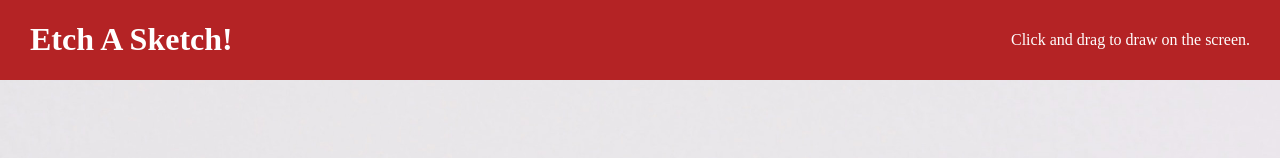
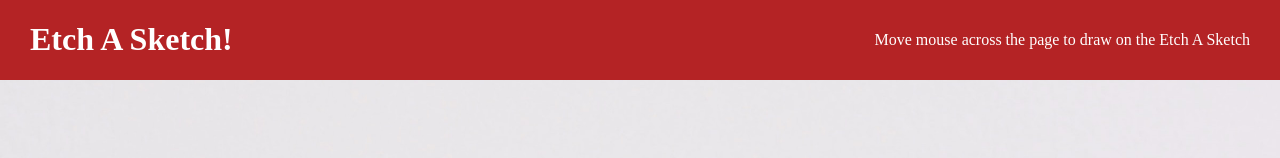
Before and after one commit to lewisgormanneale/etch-a-sketch, a plain HTML site: page index.html in a window 1280 px wide. Shown: the top 158 px of the page. Drawn offline with Linux system fonts and the light colour scheme.

Commit message:
Changed description to hover not click

```diff
--- a/index.html
+++ b/index.html
@@ -10,7 +10,7 @@
     <header id="header">
         <div id="header-contents">
             <h1 id="title">Etch A Sketch!</h1>
-            <p>Click and drag to draw on the screen.</p>
+            <p>Move mouse across the page to draw on the Etch A Sketch</p>
         </div>
     </header>
     <main id="main">
```
